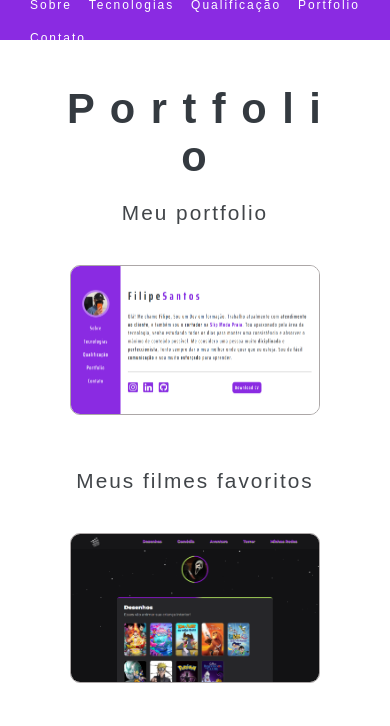
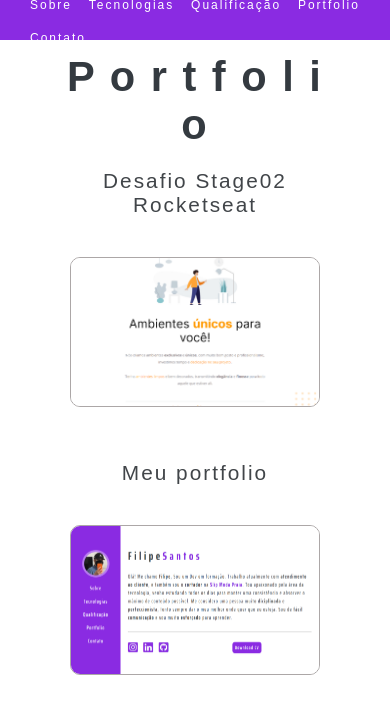
Before and after one commit to FilipeSantos07/portfolio1, a plain HTML site: page portfolio.html in a window 390 px wide. Shown: the top 726 px of the page. Drawn offline with Linux system fonts and the light colour scheme; a web font is replaced by a local one.

Commit message:
added new project

```diff
--- a/css/portfolio.css
+++ b/css/portfolio.css
@@ -75,7 +75,7 @@ nav {
     padding: 0 3%;
     display: flex;
     align-items: center;
-    padding-top: 855px;
+    padding-top: 1030px;
 }
 .f {
     animation: fromRight 1.2s;
@@ -286,7 +286,7 @@ nav {
         position: static;
         width: 90%;
         margin: auto;
-        margin-top: -810px;
+        margin-top: -1017px;
     }
     .sobre h2 {
         font-size: 2.6rem;
--- a/portfolio.html
+++ b/portfolio.html
@@ -52,6 +52,12 @@
                 </h2>
                 <div class="portfolio">
                     <ul>
+                        <li>
+                            <p>Desafio Stage02 Rocketseat</p>
+                            <a href="https://filipesantos07.github.io/Rocketseat-Desafio01-Stage02/" target="_blank">
+                                <img src="assets/rocketdesafio01.png" alt="Desafio 01 da rocketseat">
+                            </a>
+                        </li>
                         <li>
                             <p>Meu portfolio</p>
                             <a href="https://filipesantos07.github.io/portfolio1/" target="_blank">
```
Also changed, not shown: assets/rocketdesafio01.png (added).
